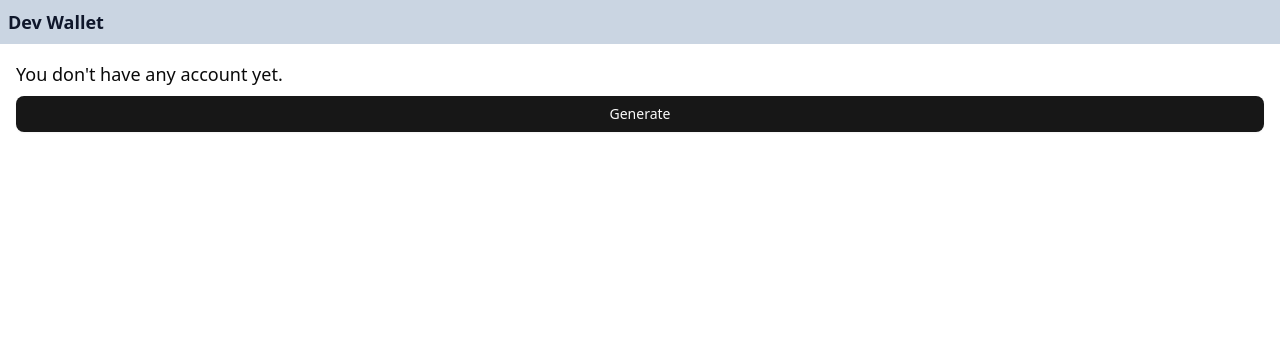
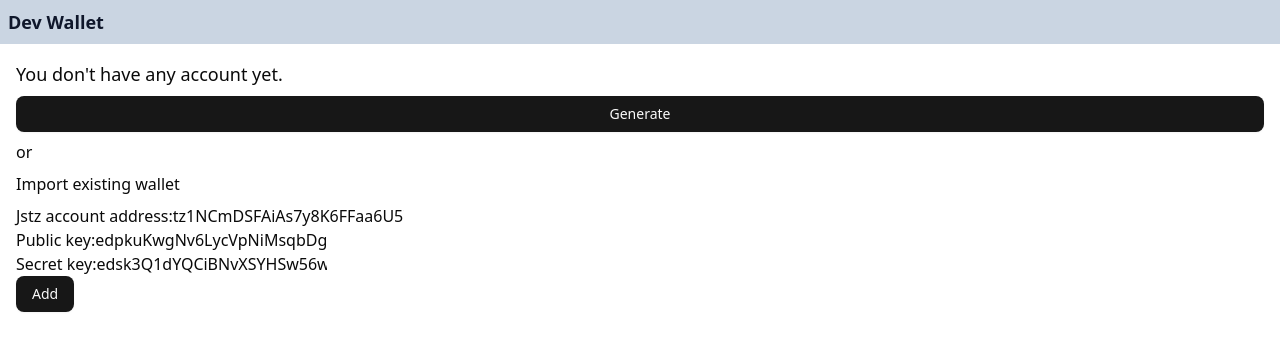
Before and after one commit to jstz-dev/dev-wallet, a React (Vite) app: page / in a window 1280 px wide. Shown: the top 350 px of the page. Built offline with nearby package versions, Linux system fonts and the light colour scheme.

Commit message:
wip(): import wallet form - added

```diff
--- a/src/components/ImportWallet.form.tsx
+++ b/src/components/ImportWallet.form.tsx
@@ -2,7 +2,7 @@ import { useState } from "react";
 import { Button } from "~/components/ui/button.tsx";
 
 type ImportWalletFormProps = {
-  onSubmit: (form: { accountAddress: string; publicKey: string; secretKey: string }) => void;
+  onSubmit: (form: { accountAddress: string; publicKey: string; privateKey: string }) => void;
 };
 
 export function ImportWalletForm({ onSubmit }: ImportWalletFormProps) {
@@ -10,13 +10,13 @@ export function ImportWalletForm({ onSubmit }: ImportWalletFormProps) {
   const [publicKey, setPublicKey] = useState(
     "edpkuKwgNv6LycVpNiMsqbDgvFkeLoaXD5tMkEwyoeUsY8MvD4yQrN",
   );
-  const [secretKey, setSecretKey] = useState(
+  const [privateKey, setPrivateKey] = useState(
     "edsk3Q1dYQCiBNvXSYHSw56wBSi6PnsZkqdsqHsxTff9ZA1GhLNo1Z",
   );
 
   return (
     <div>
-      <form className="fields" onSubmit={() => onSubmit({ accountAddress, publicKey, secretKey })}>
+      <form className="fields" >
         <div>
           <label>Jstz account address:</label>
           <input
@@ -39,13 +39,13 @@ export function ImportWalletForm({ onSubmit }: ImportWalletFormProps) {
           <label>Secret key:</label>
           <input
             type="text"
-            value={secretKey}
+            value={privateKey}
             required
-            onChange={(e) => setSecretKey(e.target.value)}
+            onChange={(e) => setPrivateKey(e.target.value)}
           ></input>
         </div>
 
-        <Button disabled={!accountAddress || !publicKey || !secretKey} type="submit">
+        <Button disabled={!accountAddress || !publicKey || !privateKey} type="button" onClick={() => onSubmit({ accountAddress, publicKey, privateKey })}>
           Add
         </Button>
       </form>
--- a/src/components/NavBar.tsx
+++ b/src/components/NavBar.tsx
@@ -1,7 +1,7 @@
-import { useStorageLocal } from "~/lib/hooks/useStorageLocal";
+// import { useStorageLocal } from "~/lib/hooks/useStorageLocal";
 
 export default function NavBar() {
-  const { data: accounts } = useStorageLocal("accounts");
+  // const { data: accounts } = useStorageLocal("accounts");
 
   return (
     <div className="flex bg-slate-300 p-2">
--- a/src/lib/vault/index.ts
+++ b/src/lib/vault/index.ts
@@ -18,6 +18,20 @@ export async function spawn(mnemonic?: string) {
   const publicKey = await getPublicKey(privateKey);
   const accountAddress = TaquitoUtils.getPkhfromPk(publicKey);
 
+  await addAccountToStorage({ accountAddress, publicKey, privateKey });
+
+  return { address: accountAddress, publicKey, privateKey };
+}
+
+export async function addAccountToStorage({
+  accountAddress,
+  publicKey,
+  privateKey,
+}: {
+  accountAddress: string;
+  publicKey: string;
+  privateKey: string;
+}) {
   const accounts = await getAccounts();
 
   accounts[accountAddress] = {
@@ -25,15 +39,13 @@ export async function spawn(mnemonic?: string) {
     [StorageKeys.ACCOUNT_PRIVATE_KEY]: privateKey,
   };
 
-  void chrome.storage.local.set({ accounts });
-
-  return { address: accountAddress, publicKey, privateKey };
+  return chrome.storage.local.set({ accounts });
 }
 
 async function getAccounts(): Promise<Record<string, KeyStorage>> {
   let { accounts } = await chrome.storage.local.get("accounts");
   if (!accounts) {
-    chrome.storage.local.set({ accounts: {} });
+    await chrome.storage.local.set({ accounts: {} });
     accounts = {};
   }
 
--- a/src/pages/Home.tsx
+++ b/src/pages/Home.tsx
@@ -1,13 +1,28 @@
 import { useNavigate } from "react-router";
+import { ImportWalletForm } from "~/components/ImportWallet.form.tsx";
 import { Button } from "~/components/ui/button";
-import { spawn } from "~/lib/vault";
+import { addAccountToStorage, spawn } from "~/lib/vault";
 
 export default function App() {
   const navigate = useNavigate();
 
   async function handleGenerate() {
     const newAccount = await spawn();
-    navigate(`/wallets/${newAccount.address}`);
+    goToWallet(newAccount.address);
+  }
+
+  async function onImportWalletSubmit(form: {
+    accountAddress: string;
+    publicKey: string;
+    privateKey: string;
+  }) {
+      console.log(form);
+    await addAccountToStorage(form);
+    goToWallet(form.accountAddress);
+  }
+
+  function goToWallet(address: string) {
+    navigate(`/wallets/${address}`);
   }
 
   return (
@@ -15,6 +30,9 @@ export default function App() {
       <h2 className="text-lg">You don't have any account yet.</h2>
 
       <Button onClick={handleGenerate}>Generate</Button>
+      <span>or</span>
+      <p>Import existing wallet</p>
+      <ImportWalletForm onSubmit={onImportWalletSubmit} />
     </div>
   );
 }
--- a/src/scripts/service-worker.ts
+++ b/src/scripts/service-worker.ts
@@ -1,5 +1,9 @@
 import { StorageKeys } from "../lib/constants/storage";
 import { sign } from "../lib/jstz";
+
+
+
+
 
 enum WalletEvents {
   GET_COUNTER = "GET_COUNTER",
@@ -18,6 +22,17 @@ type TSignEventData = {
 interface TGenericData {
   type: WalletEvents.GET_COUNTER | WalletEvents.SET_COUNTER;
   data?: unknown;
+}
+
+function openWalletDialog() {
+  void chrome.windows.create({
+    url: "index.html",
+    type: "popup",
+    focused: true,
+    width: 400,
+    height: 400,
+    // incognito, top, left, ...
+  });
 }
 
 chrome.runtime.onMessageExternal.addListener(
@@ -44,23 +59,23 @@ chrome.runtime.onMessageExternal.addListener(
       case WalletEvents.SIGN: {
         const { operation } = request.data ?? {};
 
+        const { accounts } = await chrome.storage.local.get("accounts");
+
+        console.log(accounts, request.data.accountAddress, accounts?.[request.data.accountAddress]);
+
+        if (!accounts || !accounts[request.data.accountAddress]) {
+          openWalletDialog();
+          sendResponse({ error: "No account found" });
+          return;
+        }
+
         const {
           [StorageKeys.ACCOUNT_PUBLIC_KEY]: publicKey,
           [StorageKeys.ACCOUNT_PRIVATE_KEY]: privateKey,
-        } = await chrome.storage.local.get([
-          StorageKeys.ACCOUNT_PUBLIC_KEY,
-          StorageKeys.ACCOUNT_PRIVATE_KEY,
-        ]);
+        } = accounts[request.data.accountAddress];
 
         if (!publicKey || !privateKey) {
-          chrome.windows.create({
-            url: "index.html",
-            type: 'popup',
-            focused: true,
-            width: 400,
-            height: 400,
-            // incognito, top, left, ...
-          });
+          openWalletDialog();
           sendResponse({ error: "No proper public/private keypair found" });
           return;
         }
```
Also changed, not shown: 2 other files (tests, documents, lock files or other folders).
